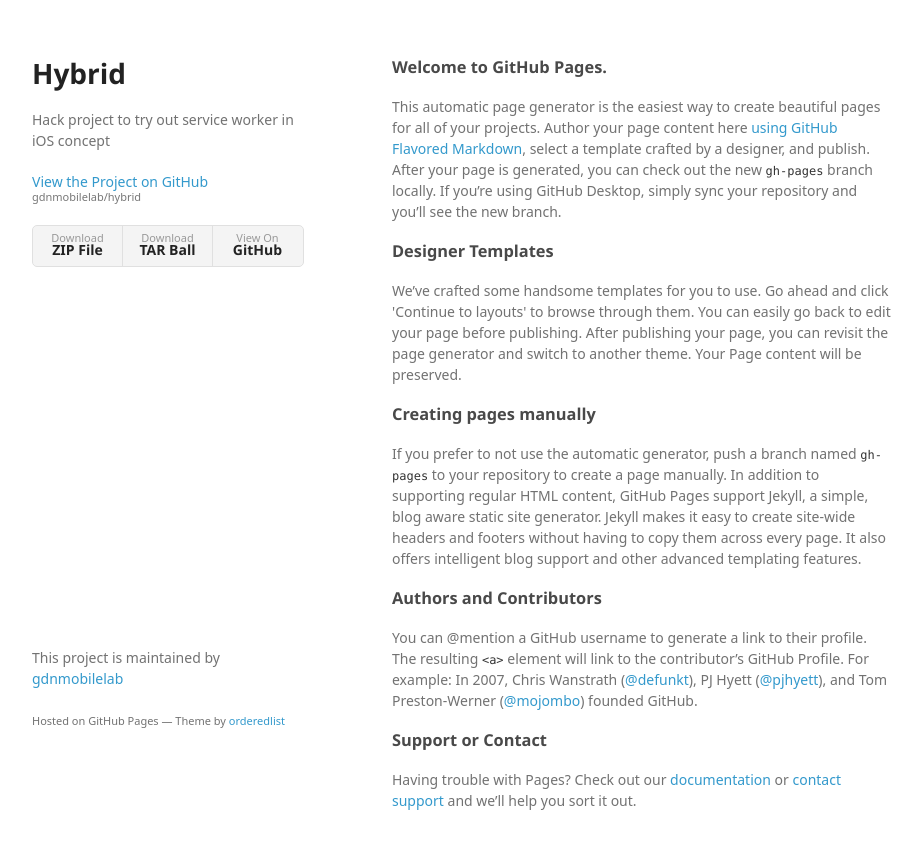
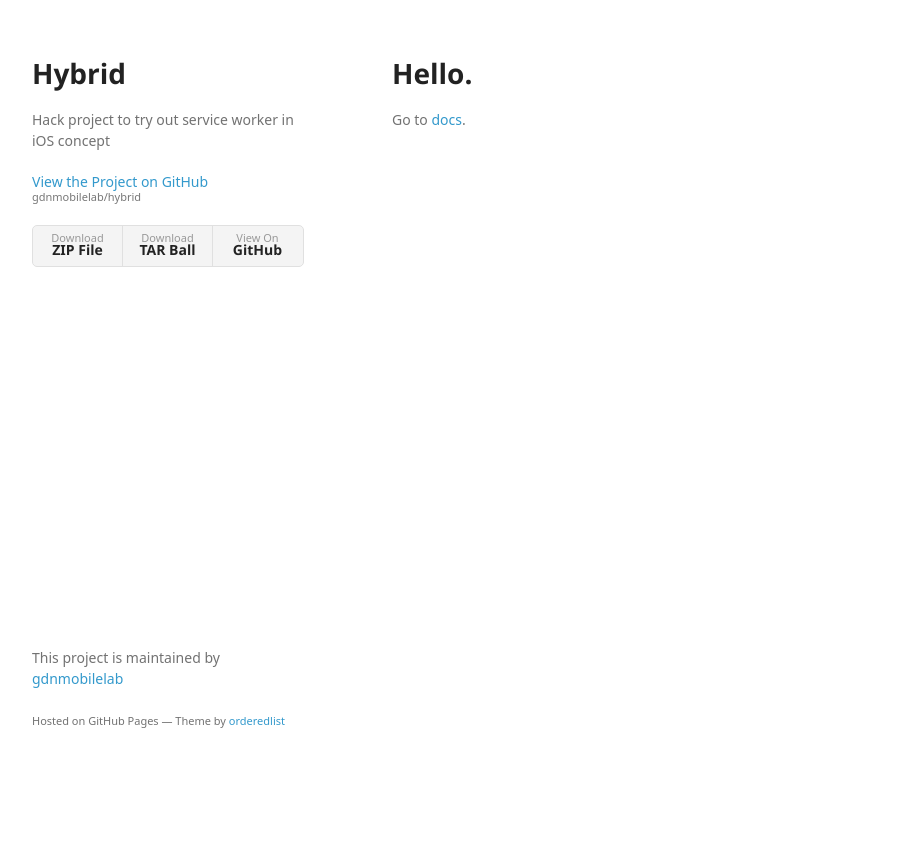
Before and after one commit to gdnmobilelab/hybrid, a plain HTML site: page index.html in a window 1280 px wide. Shown: the whole page, without its empty margins (178-1100 px from the left). After the commit the page ends 800 px from the top, so only its background shows below. Drawn offline with Linux system fonts and the light colour scheme; a web font is replaced by a local one.

Commit message:
Create gh-pages branch via GitHub

```diff
--- a/index.html
+++ b/index.html
@@ -28,30 +28,10 @@
         </ul>
       </header>
       <section>
-        <h3>
-<a id="welcome-to-github-pages" class="anchor" href="#welcome-to-github-pages" aria-hidden="true"><span aria-hidden="true" class="octicon octicon-link"></span></a>Welcome to GitHub Pages.</h3>
+        <h1>
+<a id="hello" class="anchor" href="#hello" aria-hidden="true"><span aria-hidden="true" class="octicon octicon-link"></span></a>Hello.</h1>
 
-<p>This automatic page generator is the easiest way to create beautiful pages for all of your projects. Author your page content here <a href="https://guides.github.com/features/mastering-markdown/">using GitHub Flavored Markdown</a>, select a template crafted by a designer, and publish. After your page is generated, you can check out the new <code>gh-pages</code> branch locally. If you’re using GitHub Desktop, simply sync your repository and you’ll see the new branch.</p>
-
-<h3>
-<a id="designer-templates" class="anchor" href="#designer-templates" aria-hidden="true"><span aria-hidden="true" class="octicon octicon-link"></span></a>Designer Templates</h3>
-
-<p>We’ve crafted some handsome templates for you to use. Go ahead and click 'Continue to layouts' to browse through them. You can easily go back to edit your page before publishing. After publishing your page, you can revisit the page generator and switch to another theme. Your Page content will be preserved.</p>
-
-<h3>
-<a id="creating-pages-manually" class="anchor" href="#creating-pages-manually" aria-hidden="true"><span aria-hidden="true" class="octicon octicon-link"></span></a>Creating pages manually</h3>
-
-<p>If you prefer to not use the automatic generator, push a branch named <code>gh-pages</code> to your repository to create a page manually. In addition to supporting regular HTML content, GitHub Pages support Jekyll, a simple, blog aware static site generator. Jekyll makes it easy to create site-wide headers and footers without having to copy them across every page. It also offers intelligent blog support and other advanced templating features.</p>
-
-<h3>
-<a id="authors-and-contributors" class="anchor" href="#authors-and-contributors" aria-hidden="true"><span aria-hidden="true" class="octicon octicon-link"></span></a>Authors and Contributors</h3>
-
-<p>You can @mention a GitHub username to generate a link to their profile. The resulting <code>&lt;a&gt;</code> element will link to the contributor’s GitHub Profile. For example: In 2007, Chris Wanstrath (<a href="https://github.com/defunkt" class="user-mention">@defunkt</a>), PJ Hyett (<a href="https://github.com/pjhyett" class="user-mention">@pjhyett</a>), and Tom Preston-Werner (<a href="https://github.com/mojombo" class="user-mention">@mojombo</a>) founded GitHub.</p>
-
-<h3>
-<a id="support-or-contact" class="anchor" href="#support-or-contact" aria-hidden="true"><span aria-hidden="true" class="octicon octicon-link"></span></a>Support or Contact</h3>
-
-<p>Having trouble with Pages? Check out our <a href="https://help.github.com/pages">documentation</a> or <a href="https://github.com/contact">contact support</a> and we’ll help you sort it out.</p>
+<p>Go to <a href="./docs/">docs</a>.</p>
       </section>
       <footer>
         <p>This project is maintained by <a href="https://github.com/gdnmobilelab">gdnmobilelab</a></p>
```
Also changed, not shown: params.json (+1 -1 lines).
